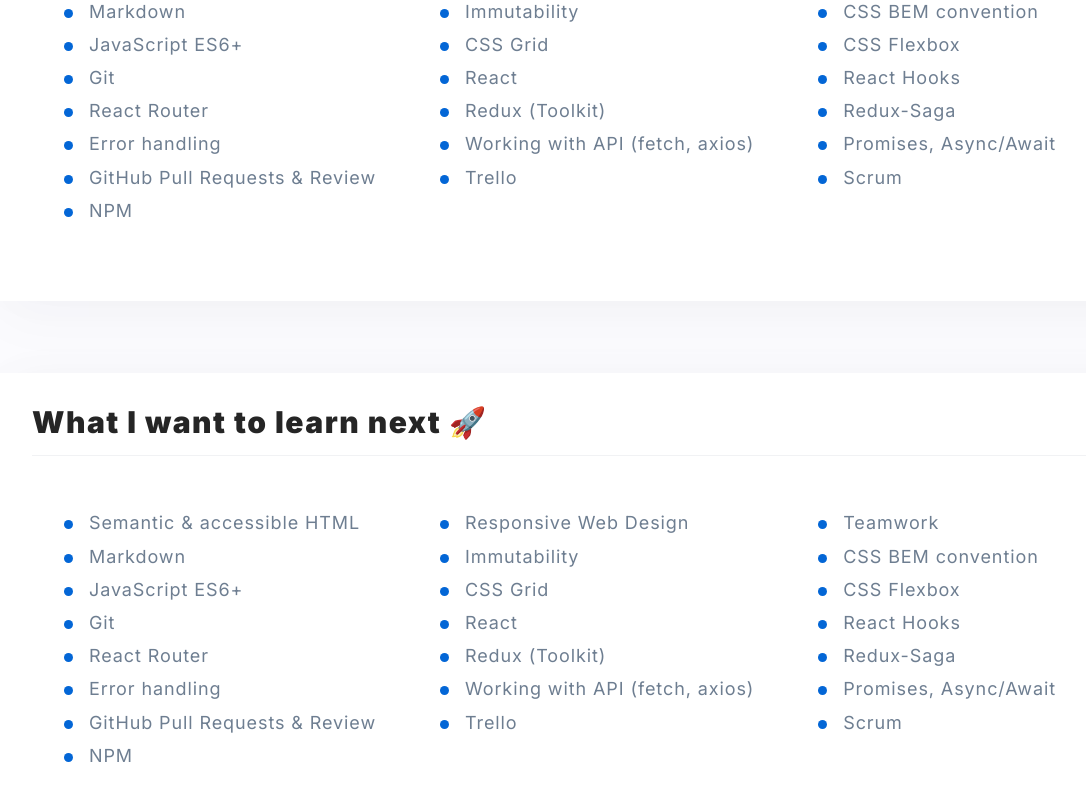
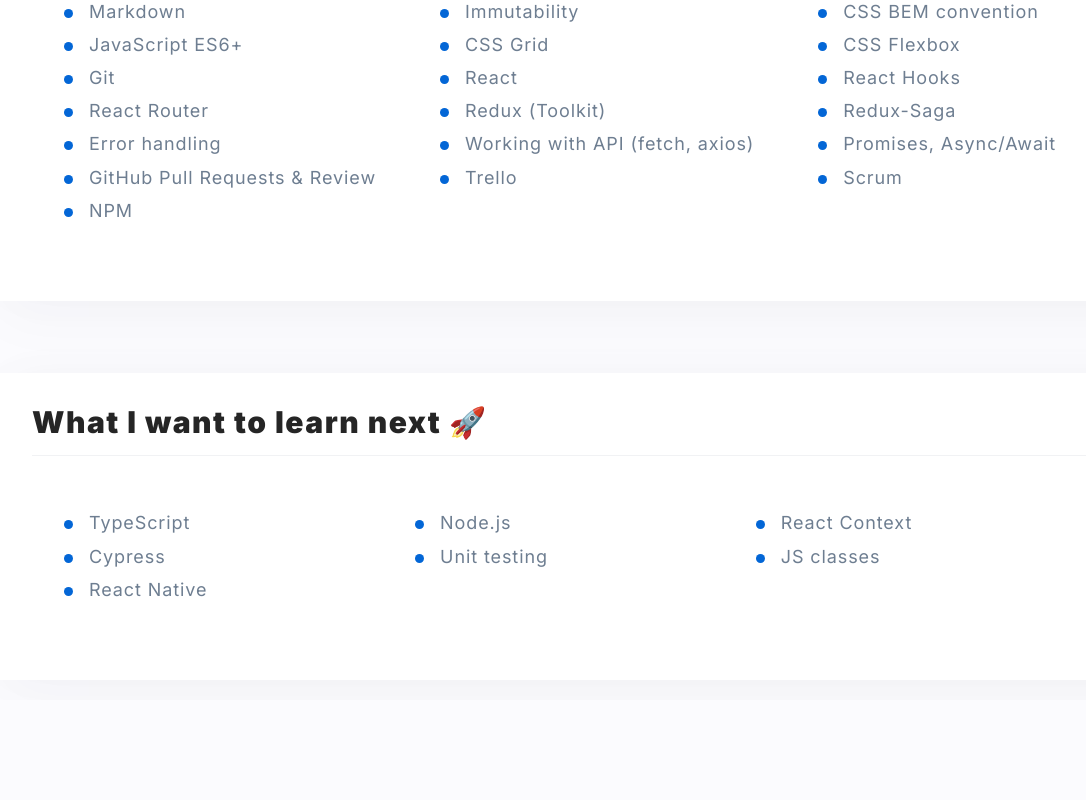
Before and after one commit to AngelikaMallek/homepage, a React (Create React App) app: page / in a window 1280 px wide. Shown: the part 777-1577 px from the top of the page, without its empty margins (52-1138 px from the left). After the commit the page ends 1477 px from the top, so only its background shows below. Built offline with nearby package versions, Linux system fonts and the light colour scheme.

Commit message:
added skills to learn

```diff
--- a/src/App.js
+++ b/src/App.js
@@ -1,4 +1,4 @@
-import { skills } from "./skilset";
+import { skills, skillsToLearn } from "./skilset";
 import Container from "./common/Container";
 import Header from "./common/Header";
 import Section from "./common/Section";
@@ -7,12 +7,13 @@
   return (
     <Container>
       <Header />
-      <Section title="My skillset includes 🛠️" body={skills} />
+      <Section
+        title="My skillset includes 🛠️"
+        body={skills}
+      />
       <Section
         title="What I want to learn next 🚀"
-        content={
-          "nic"
-        }
+        body={skillsToLearn}
       />
     </Container>
   );
--- a/src/common/Section/index.js
+++ b/src/common/Section/index.js
@@ -1,24 +1,22 @@
 import { StyledSection, Heading, Body, StyledList, ListItem, Span } from "./styled";
-import { skills } from "../../skilset";
 import ellipse from "./Ellipse.svg"
 
-const Section = ({ title }) => (
+const Section = ({ title, body }) => (
     <StyledSection>
         <Heading>
             {title}
         </Heading>
         <Body>
             <StyledList>
-                {skills.map((skill) => (
+                {body ? body.map((skill) => (
                     <ListItem key={skill}>
                         <img src={ellipse} alt="ellipse"></img>
                         <Span>{skill}</Span>
                     </ListItem>
-                ))}
+                )) : ""}
             </StyledList>
         </Body>
     </StyledSection>
-
 );
 
 export default Section;
--- a/src/skilset.js
+++ b/src/skilset.js
@@ -23,3 +23,13 @@
   "Scrum",
   "NPM",
 ];
+
+export const skillsToLearn = [
+  "TypeScript",
+  "Node.js",
+  "React Context",
+  "Cypress",
+  "Unit testing",
+  "JS classes",
+  "React Native",
+];
```
Lines whose indentation alone changed are shown as unchanged.
